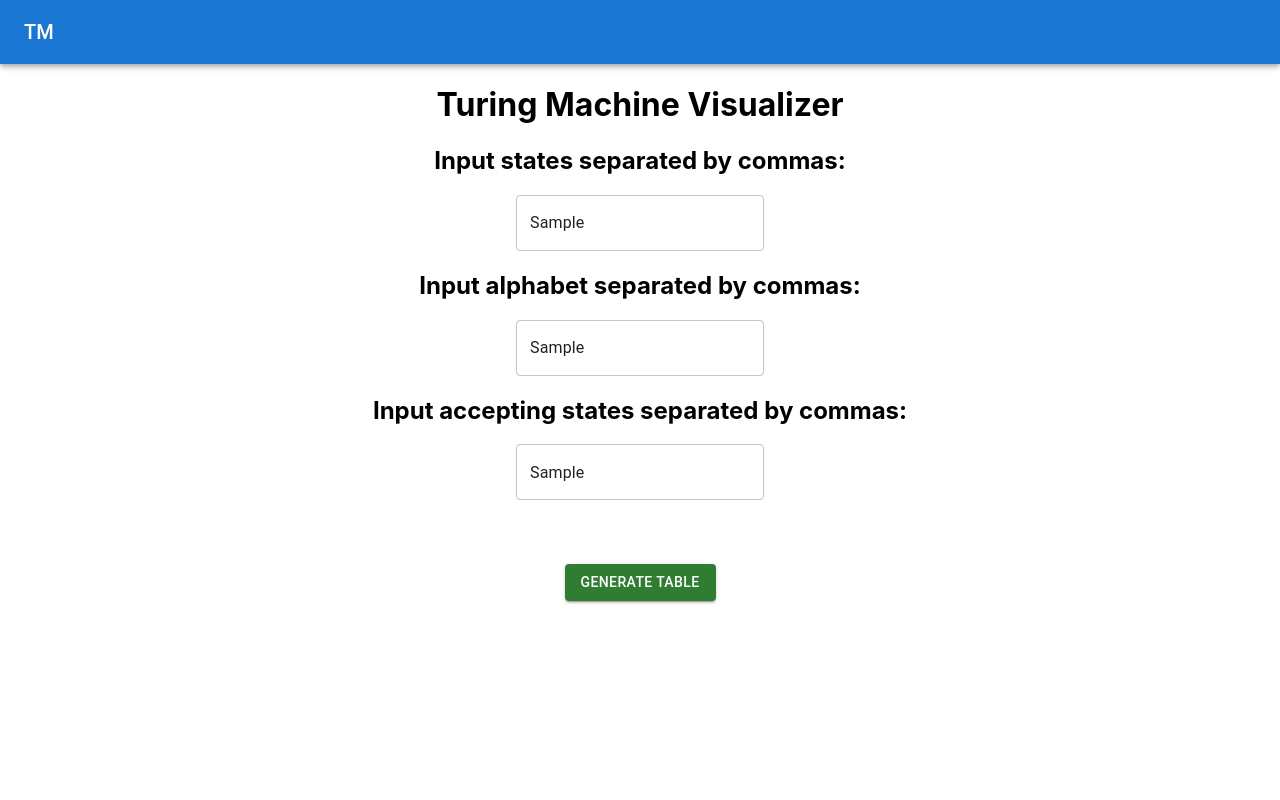
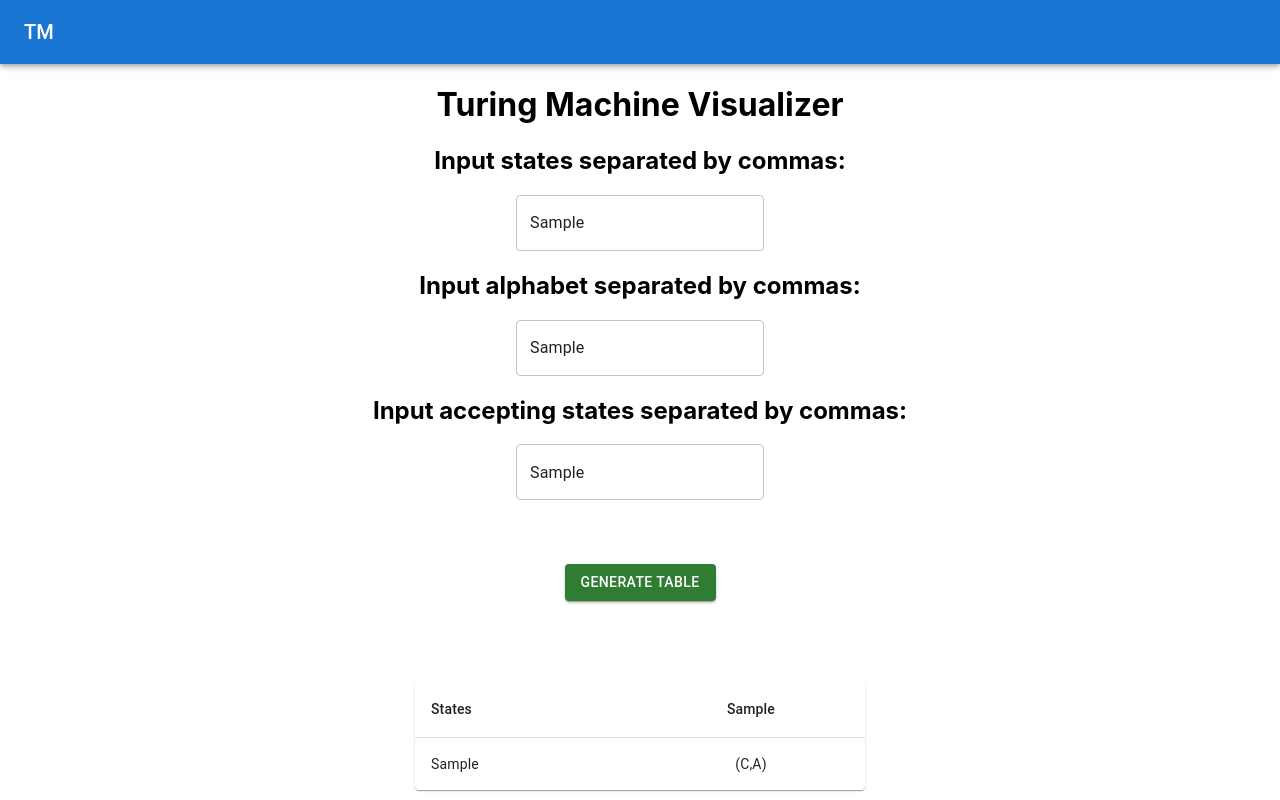
Before and after one commit to jzkang1/turing-machine-visualizer, a React (Create React App) app: page /visualize in a window 1280 px wide. Both pictures are taken after typing "Sample", "Sample", "Sample" into the empty fields and a click on the button "GENERATE TABLE". Built offline with nearby package versions, Linux system fonts and the light colour scheme; the HTML template or start-up script is replaced by a standard one.

Commit message:
Updated transition table editing

```diff
--- a/src/components/Input.js
+++ b/src/components/Input.js
@@ -1,20 +1,69 @@
 import TextField from '@mui/material/TextField';
-import React from 'react';
-import { useContext } from 'react';
+import React, {useState, useContext} from 'react';
 import { GlobalStoreContext } from '../store';
+import TransitionTable from "./TransitionTable.js"
 
-function Input() {
+
+export default function Input() {
     const {store} = useContext(GlobalStoreContext);
 
+    const[listOfStates, setListOfStates] = useState(store.listOfStates);
+    const[alphabet, setAlphabet] = useState(store.alphabet);
+    const[acceptingStates, setAcceptingStates] = useState(store.acceptingStates);
+
+    const getListFromString = (string) => {
+        if (string === "") {
+            return []
+        }
+        return string.split(",").map(item => item.trim())
+    }
+
+    const equalArray = (a1, a2) => {
+        if (a1.length !== a2.length) {
+            return false;
+        }
+        for (let i = 0; i < a1.length; i++) {
+            if (a1[i] !== a2[i]) {
+                return false;
+            }
+        }
+        return true;
+    }
+
     const handleOnChangeStates = (event) => {
-        store.updateStates(event.target.value);
+        setListOfStates(getListFromString(event.target.value));
     }
     const handleOnChangeAlphabet = (event) => {
-        store.updateAlphabet(event.target.value)
+        setAlphabet(getListFromString(event.target.value));
     }
 
     const handleOnChangeAccStates = (event) => {
-        store.updateAcceptingStates(event.target.value);
+        setAcceptingStates(getListFromString(event.target.value));
+    }
+
+    const updateInputs = () => {
+        let changed = false;
+        if (!equalArray(store.listOfStates, listOfStates)) {
+            store.updateListOfStates(listOfStates);
+            changed = true;
+        }
+
+        if (!equalArray(store.listOfStates, alphabet)) {
+            store.updateAlphabet(listOfStates);
+            changed = true;
+        }
+
+        if (!equalArray(store.acceptingStates, acceptingStates)) {
+            store.updateAcceptingStates(acceptingStates);
+            changed = true;
+        }
+
+        return {
+            changed,
+            listOfStates,
+            alphabet,
+            acceptingStates
+        };
     }
 
     return (
@@ -31,8 +80,8 @@ function Input() {
         <h2>Input accepting states separated by commas:</h2>
 
         <TextField className = 'input acc-states' onChange={handleOnChangeAccStates}>Accepting States</TextField>
+
+        <TransitionTable updateInputs={updateInputs}/>
     </React.Fragment>
     );
 }
-
-export default Input;
--- a/src/components/TransitionTable.js
+++ b/src/components/TransitionTable.js
@@ -1,5 +1,5 @@
-import React from 'react'
-import { useContext, useState } from 'react';
+import React, {useEffect, useState} from 'react';
+import { useContext } from 'react';
 import { GlobalStoreContext } from '../store';
 import Table from '@mui/material/Table';
 import TableBody from '@mui/material/TableBody';
@@ -7,54 +7,62 @@ import TableCell from '@mui/material/TableCell';
 import TableContainer from '@mui/material/TableContainer';
 import TableHead from '@mui/material/TableHead';
 import TableRow from '@mui/material/TableRow';
+import TextField from '@mui/material/TextField';
 import Paper from '@mui/material/Paper';
 import Button from '@mui/material/Button';
 
-
-
-export default function TransitionTable() {
+export default function TransitionTable(props) {
     const {store} = useContext(GlobalStoreContext);
 
     const [table, setTable] = useState(null);
 
-    function getListFromString(string) {
-        if (string === "") {
-            return []
-        }
-        return string.split(",").map(item => item.trim())
-    }
+    useEffect(() => {
+        handleGenerateTable();
+    }, [store.currentlyEditingCell]);
 
-    function getMaxWidth() {
-        if (store.alphabet.length < 10) {
-            return 400 + store.alphabet.length*50;
+    function getMaxWidth(alphabet) {
+        if (alphabet.length < 10) {
+            return 400 + alphabet.length*50;
         } else {
             return 1000;
         }
     }
 
-    function getAlphabetRow() {
+    function getAlphabetRow(alphabet) {
         let row = [];
-        for (let i = 0; i < store.alphabet.length; i++) {
-            row.push(<TableCell align="center" sx={{minWidth: 50}}>{store.alphabet[i]}</TableCell>);
+        for (let i = 0; i < alphabet.length; i++) {
+            row.push(<TableCell align="center" sx={{minWidth: 50}}>{alphabet[i]}</TableCell>);
         }
         return row;
     }
 
-    function getStateRows() {
+    function getStateRows(listOfStates, alphabet) {
         let rows = [];
-        for (let i = 0; i < store.listOfStates.length; i++) {
-            let row = [<TableCell component="th">{store.listOfStates[i]}</TableCell>];
-            for (let j = 0; j < store.alphabet.length; j++) {
-                row.push(
-                    <TableCell
+        for (let i = 0; i < listOfStates.length; i++) {
+            let row = [<TableCell component="th">{listOfStates[i]}</TableCell>];
+            for (let j = 0; j < alphabet.length; j++) {
+                if (store.currentlyEditingCell !== null
+                    && store.currentlyEditingCell.state  === listOfStates[i]
+                    && store.currentlyEditingCell.character === alphabet[j]){
+                    row.push(
+                        <TextField onKeyPress={(event) => {handleOnEnter(event)}}
+                        placeholder={store.currentlyEditingCell.state !== null ? store.currentlyEditingCell.state : "Input something"} sx={{maxWidth: 100}}></TextField>
+                    );
+                }
+
+                else {
+                    row.push(
+
+                    <TableCell  onDoubleClick={(event) => {handleTableCellDoubleClick(event, listOfStates[i], alphabet[j])}}
                     align="center"
-                    key={store.listOfStates[i] + " " + store.alphabet[j]}>
+                    key={listOfStates[i] + " " + alphabet[j]}>
                         {"(C,A)"}
                     </TableCell>
-                );
+                    );
+                }
             }
             rows.push(
-                <TableRow sx={{ '&:last-child td, &:last-child th': { border: 0 } }} onClick>
+                <TableRow sx={{ '&:last-child td, &:last-child th': { border: 0 } }}>
                 {row}
                 </TableRow>
             );
@@ -63,26 +71,46 @@ export default function TransitionTable() {
     }
 
     function handleTableCellDoubleClick(event, state, character) {
+        console.log("SHALOM")
         event.stopPropagation();
+        store.updateCurrentlyEditingCell({state, character, action: {}});
+    }
+
+    function handleOnEnter(event) {
+        event.stopPropagation();
+        if(event.key === "Enter") {
+            // get new cell action
+            // let cell = event.target.value;
+
+            // let newTransitionTable = store.transitionTable;
+            // newTransitionTable[store.currentlyEditingCell.state][store.currentlyEditingCell.char] = cell.action;
+            // store.updateTransitionTable(newTransitionTable);
+            store.updateCurrentlyEditingCell(null);
+            console.log('them')
+        }
+        // (write_character, action)
+
     }
 
     function handleGenerateTable() {
-        if (!store.stateOrAlphabetChange) {
+        const { changed, listOfStates, alphabet, acceptingStates } = props.updateInputs();
+
+        if (!changed) {
             return;
         }
 
         setTable(
         <div style={{display:"flex", "justifyContent": "center"}}>
-        <TableContainer component={Paper} sx={{minWidth: 200, maxWidth: getMaxWidth(), mt: "10vh"}}>
-            <Table sx={{maxWidth: getMaxWidth() }} aria-label="simple table">
+        <TableContainer component={Paper} sx={{minWidth: 200, maxWidth: getMaxWidth(alphabet), mt: "10vh"}}>
+            <Table sx={{maxWidth: getMaxWidth(alphabet) }} aria-label="simple table">
                 <TableHead>
                     <TableRow>
                         <TableCell>States</TableCell>
-                        {getAlphabetRow()}
+                        {getAlphabetRow(alphabet)}
                     </TableRow>
                 </TableHead>
                 <TableBody>
-                    {getStateRows()}
+                    {getStateRows(listOfStates, alphabet)}
                 </TableBody>
             </Table>
         </TableContainer>
@@ -90,7 +118,7 @@ export default function TransitionTable() {
         );
 
         let newTransitionTable = {};
-        for (let state of store.states) {
+        for (let state of listOfStates) {
             let stateObj = {};
             for (let character of store.alphabet) {
                 stateObj[character] = {write: null, action: null}
@@ -98,7 +126,7 @@ export default function TransitionTable() {
             newTransitionTable[state] = stateObj;
         }
 
-        store.updateTransitiontable(newTransitionTable);
+        store.updateTransitionTable(newTransitionTable);
     }
 
     return (
--- a/src/components/VisualizePage.js
+++ b/src/components/VisualizePage.js
@@ -6,7 +6,6 @@ export default function VisualizePage(props) {
     return (
         <React.Fragment>
             <Input/>
-            <TransitionTable/>
         </React.Fragment>
     );
 }
--- a/src/store/index.js
+++ b/src/store/index.js
@@ -4,10 +4,11 @@ const GlobalStoreContext = createContext({});
 
 export const GlobalStoreActionType = {
     NAVIGATE_PAGE: "NAVIGATE_PAGE",
-    UPDATE_STATES: "UPDATE_STATES",
+    UPDATE_LIST_OF_STATES: "UPDATE_LIST_OF_STATES",
     UPDATE_ALPHABET: "UPDATE_ALPHABET",
     UPDATE_ACCEPTING_STATES: "UPDATE_ACCEPTING_STATES",
     UPDATE_TRANSITION_TABLE: "UPDATE_TRANSITION_TABLE",
+    UPDATE_CURRENTLY_EDITING_CELL: "UPDATE_CURRENTLY_EDITING_CELL"
 }
 
 export const GlobalStorePageType = {
@@ -22,8 +23,8 @@ function GlobalStoreContextProvider(props) {
         listOfStates: [],
         alphabet: [],
         acceptingStates: [],
-        transitionTable: {currentlyEditingCell: null, table: {}},
-        generateTable: false,
+        transitionTable: {},
+        currentlyEditingCell: null,
     });
 
     const storeReducer = (action) => {
@@ -36,16 +37,19 @@ function GlobalStoreContextProvider(props) {
                     listOfStates: store.listOfStates,
                     alphabet: store.alphabet,
                     acceptingStates: store.acceptingStates,
-                    transitionTable: store.transitionTable
+                    transitionTable: store.transitionTable,
+                    currentlyEditingCell: store.currentlyEditingCell,
                 });
 
-            case GlobalStoreActionType.UPDATE_STATES:
+            case GlobalStoreActionType.UPDATE_LIST_OF_STATES:
                 return setStore({
                     currentPage: store.currentPage,
                     listOfStates: payload,
                     alphabet: store.alphabet,
                     acceptingStates: store.acceptingStates,
-                    transitionTable: store.transitionTable
+                    transitionTable: store.transitionTable,
+                    currentlyEditingCell: store.currentlyEditingCell,
+
                 });
 
             case GlobalStoreActionType.UPDATE_ALPHABET:
@@ -54,7 +58,9 @@ function GlobalStoreContextProvider(props) {
                     listOfStates: store.listOfStates,
                     alphabet: payload,
                     acceptingStates: store.acceptingStates,
-                    transitionTable: store.transitionTable
+                    transitionTable: store.transitionTable,
+                    currentlyEditingCell: store.currentlyEditingCell,
+
                 });
 
             case GlobalStoreActionType.UPDATE_ACCEPTING_STATES:
@@ -63,7 +69,9 @@ function GlobalStoreContextProvider(props) {
                     listOfStates: store.listOfStates,
                     alphabet: store.alphabet,
                     acceptingStates: payload,
-                    transitionTable: store.transitionTable
+                    transitionTable: store.transitionTable,
+                    currentlyEditingCell: store.currentlyEditingCell,
+
                 });
 
             case GlobalStoreActionType.UPDATE_TRANSITION_TABLE:
@@ -72,18 +80,20 @@ function GlobalStoreContextProvider(props) {
                     listOfStates: store.listOfStates,
                     alphabet: store.alphabet,
                     acceptingStates: store.acceptingStates,
-                    transitionTable: payload
+                    transitionTable: payload,
+                    currentlyEditingCell: store.currentlyEditingCell,
+
                 });
             //Edit for cell clicking functionality.
-            case GlobalStoreActionType.UPDATE_CURRENTLY_EDITING:
+            case GlobalStoreActionType.UPDATE_CURRENTLY_EDITING_CELL:
                 return setStore({
                     currentPage:store.currentPage,
                     listOfStates: store.listOfStates,
                     alphabet: store.alphabet,
                     acceptingStates: store.acceptingStates,
-                    transitionTable: payload
-
-                })
+                    transitionTable: store.transitionTable,
+                    currentlyEditingCell : payload,
+                });
 
             default:
                 break;
@@ -97,47 +107,38 @@ function GlobalStoreContextProvider(props) {
         });
     }
 
-    store.updateStates = function(statesString) {
-        let statesPayload = [];
-        if (statesString !== "") {
-            statesPayload = statesString.split(",").map(item => item.trim());
-        }
+    store.updateListOfStates = function(newStates) {
         storeReducer({
-            type: GlobalStoreActionType.UPDATE_STATES,
-            payload: statesPayload
+            type: GlobalStoreActionType.UPDATE_LIST_OF_STATES,
+            payload: newStates
         });
     }
 
-    store.updateAlphabet = (alphabetString) => {
-        let alphabetPayload = [];
-        if (alphabetString !== "") {
-            alphabetPayload = alphabetString.split(",").map(item => item.trim())
-        }
-
+    store.updateAlphabet = (newAlphabet) => {
         storeReducer({
             type: GlobalStoreActionType.UPDATE_ALPHABET,
-            payload: alphabetPayload
+            payload: newAlphabet
         });
     }
 
-    store.updateAcceptingStates = (acceptingStatesString) => {
+    store.updateAcceptingStates = (newAcceptingStates) => {
         storeReducer({
             type: GlobalStoreActionType.UPDATE_ACCEPTING_STATES,
-            payload: acceptingStatesString.split(",").map(item => item.trim())
+            payload: newAcceptingStates
         });
     }
 
     store.updateTransitionTable = (transitionTable) => {
         storeReducer({
-            type: "UPDATE_TRANSITION_TABLE",
+            type: GlobalStoreActionType.UPDATE_TRANSITION_TABLE,
             payload: transitionTable
         });
     }
 
-    store.updateCurrentlyEditingCell = () => {
+    store.updateCurrentlyEditingCell = (cell) => {
         storeReducer({
-            type: "UPDATE_CURRENTLY_EDITING_CELL",
-
+            type: GlobalStoreActionType.UPDATE_CURRENTLY_EDITING_CELL,
+            payload: cell
         });
     }
 
```
